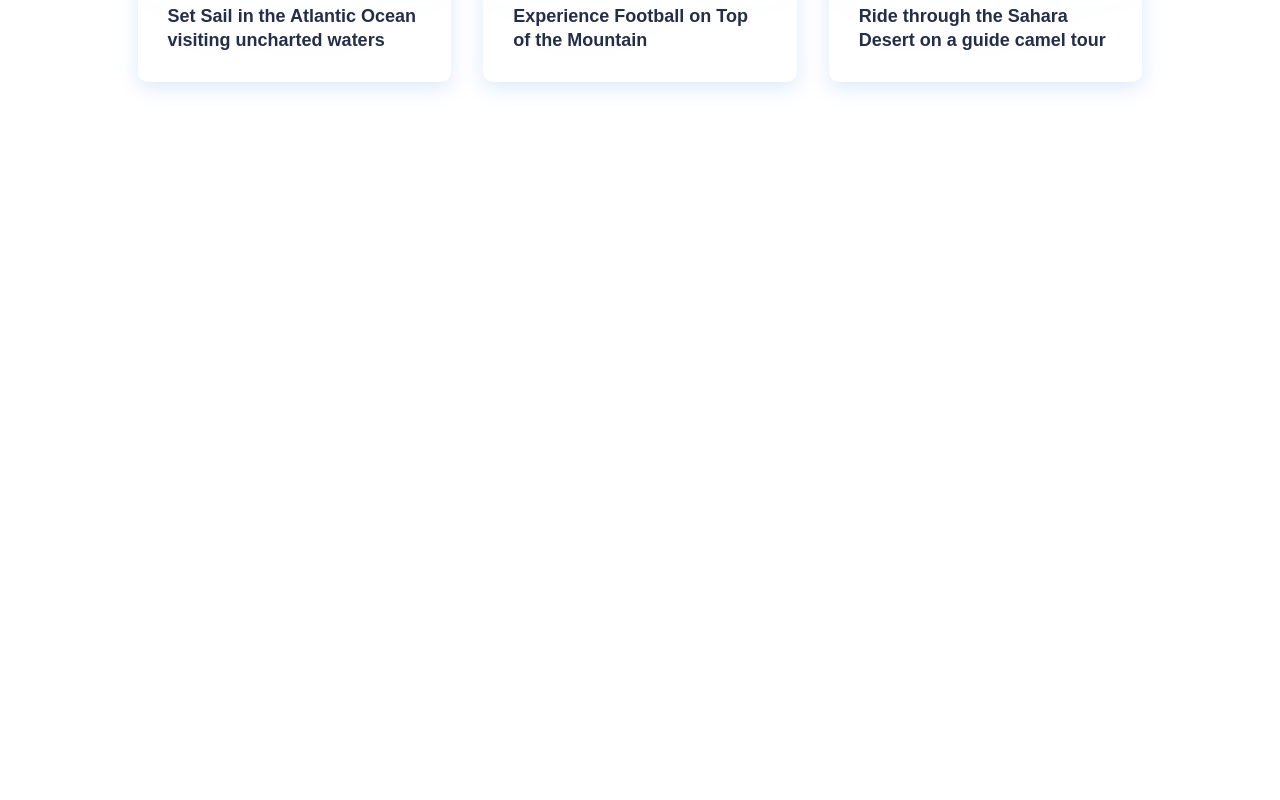
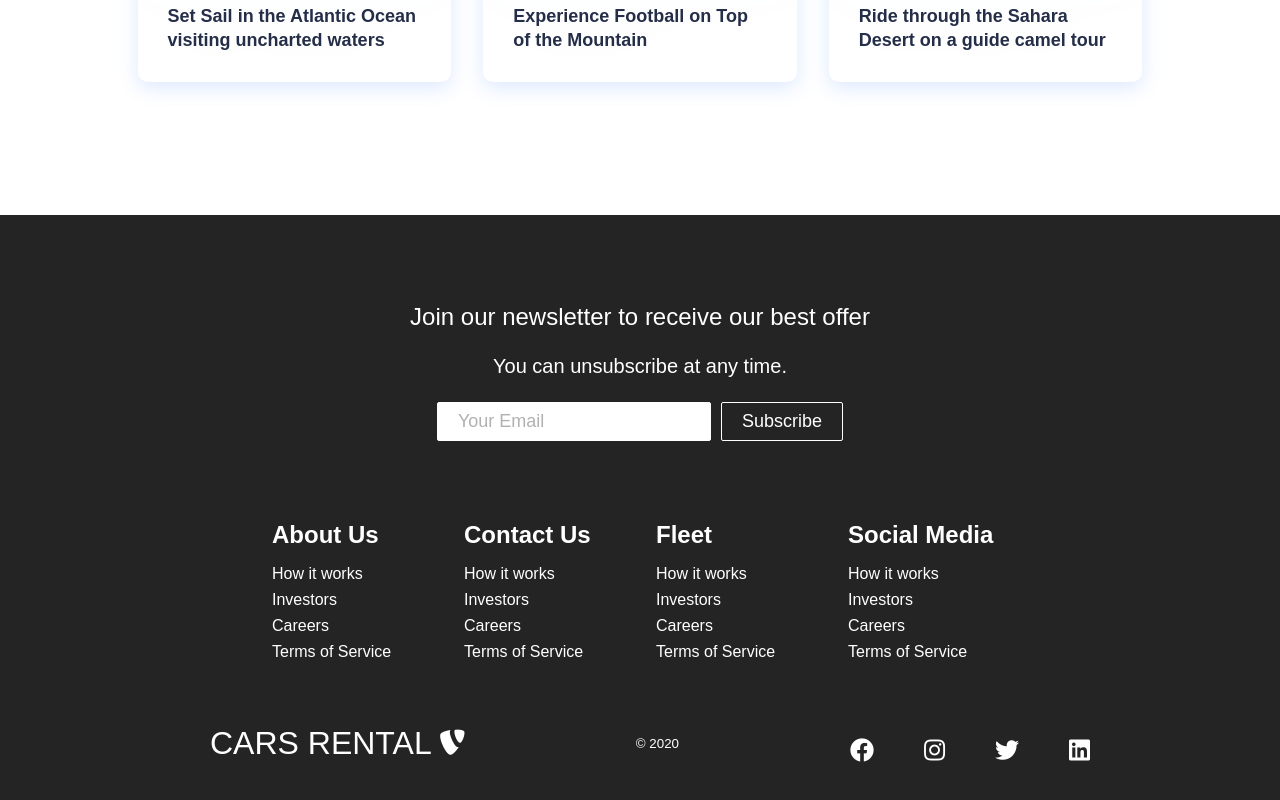
Before and after one commit to czyzu05/cars-rental-website-react, a React (Create React App) app: page / in a window 1280 px wide. Shown: the part 1705-2505 px from the top of the page. Before the commit the page ends 1920 px from the top, so only its background shows below. Built offline with nearby package versions, Linux system fonts and the light colour scheme.

Commit message:
add Footer component

```diff
--- /dev/null
+++ b/src/components/Footer/Footer.css
@@ -0,0 +1,155 @@
+.footer-container {
+  background-color: #242424;
+  padding: 4rem 0 2rem 0;
+  display: flex;
+  flex-direction: column;
+  justify-content: center;
+  align-items: center;
+}
+
+.footer-subscription {
+  display: flex;
+  flex-direction: column;
+  justify-content: center;
+  align-items: center;
+  text-align: center;
+
+  margin-bottom: 24px;
+  padding: 24px;
+  color: #fff;
+}
+
+.footer-subscription-heading {
+  margin-bottom: 24px;
+  font-size: 24px;
+}
+
+.footer-subscription-text {
+  margin-bottom: 24px;
+  font-size: 20px;
+}
+
+.footer-input {
+  padding: 8px 20px;
+  border-radius: 2px;
+  margin-right: 10px;
+  outline: none;
+  border: none;
+  font-size: 18px;
+  margin-bottom: 16px;
+  border: 1px solid #fff;
+}
+
+.footer-links {
+  width: 100%;
+  max-width: 1000px;
+  display: flex;
+  justify-content: center;
+}
+
+.footer-link-wrapper {
+  display: flex;
+}
+
+.footer-link-items {
+  display: flex;
+  flex-direction: column;
+  align-items: flex-start;
+  margin: 16px;
+  text-align: left;
+  width: 160px;
+  box-sizing: border-box;
+}
+
+.footer-link-items h2 {
+  margin-bottom: 16px;
+}
+
+.footer-link-items > h2 {
+  color: #fff;
+}
+
+.footer-link-items a {
+  color: #fff;
+  text-decoration: none;
+  margin-bottom: 0.5rem;
+}
+
+.footer-link-items a:hover {
+  color: #e9e9e9;
+  transition: 0.3s ease-out;
+}
+
+.footer-email-form h2 {
+  margin-bottom: 2rem;
+}
+
+.footer-input::placeholder {
+  color: #b1b1b1;
+}
+
+/* Social Icons */
+.social-icon-link {
+  color: #fff;
+  font-size: 24px;
+}
+
+.social-media {
+  max-width: 1000px;
+  width: 100%;
+}
+
+.social-media-wrap {
+  display: flex;
+  justify-content: space-between;
+  align-items: center;
+  width: 90%;
+  max-width: 1000px;
+  margin: 40px auto 0 auto;
+}
+
+.social-icons {
+  display: flex;
+  justify-content: space-between;
+  align-items: center;
+  width: 240px;
+}
+
+.social-logo {
+  color: #fff;
+  justify-self: start;
+  margin-left: 20px;
+  cursor: pointer;
+  text-decoration: none;
+  font-size: 2rem;
+  display: flex;
+  align-items: center;
+  margin-bottom: 16px;
+}
+
+.website-rights {
+  color: #fff;
+  margin-bottom: 16px;
+}
+
+@media screen and (max-width: 820px) {
+  .footer-links {
+    padding-top: 2rem;
+  }
+
+  .footer-input {
+    width: 100%;
+  }
+
+  .btn {
+    width: 100%;
+  }
+
+  .footer-link-wrapper {
+    flex-direction: column;
+  }
+
+  .social-media-wrap {
+    flex-direction: column;
+  }
+}
--- /dev/null
+++ b/src/components/Footer/Footer.js
@@ -0,0 +1,109 @@
+import React from "react";
+import { Link } from "react-router-dom";
+import Button from "../Button/Button";
+import "./Footer.css";
+const Footer = () => {
+  return (
+    <footer className="footer-container">
+      <section className="footer-subscription">
+        <p className="footer-subscription-heading">
+          Join our newsletter to receive our best offer
+        </p>
+        <div className="footer-subscription-text">
+          You can unsubscribe at any time.
+        </div>
+        <div className="input-areas">
+          <form>
+            <input
+              type="email"
+              name="email"
+              placeholder="Your Email"
+              className="footer-input"
+            />
+            <Button buttonStyle="btn--outline">Subscribe</Button>
+          </form>
+        </div>
+      </section>
+      <div className="footer-links">
+        <div className="footer-link-wrapper">
+          <div className="footer-link-items">
+            <h2>About Us</h2>
+            <Link to="/sign-up">How it works</Link>
+            <Link to="/sign-up">Investors</Link>
+            <Link to="/sign-up">Careers</Link>
+            <Link to="/sign-up">Terms of Service</Link>
+          </div>
+          <div className="footer-link-items">
+            <h2>Contact Us</h2>
+            <Link to="/sign-up">How it works</Link>
+            <Link to="/sign-up">Investors</Link>
+            <Link to="/sign-up">Careers</Link>
+            <Link to="/sign-up">Terms of Service</Link>
+          </div>
+        </div>
+        <div className="footer-link-wrapper">
+          <div className="footer-link-items">
+            <h2>Fleet</h2>
+            <Link to="/sign-up">How it works</Link>
+            <Link to="/sign-up">Investors</Link>
+            <Link to="/sign-up">Careers</Link>
+            <Link to="/sign-up">Terms of Service</Link>
+          </div>
+          <div className="footer-link-items">
+            <h2>Social Media</h2>
+            <Link to="/sign-up">How it works</Link>
+            <Link to="/sign-up">Investors</Link>
+            <Link to="/sign-up">Careers</Link>
+            <Link to="/sign-up">Terms of Service</Link>
+          </div>
+        </div>
+      </div>
+      <section className="social-media">
+        <div className="social-media-wrap">
+          <div className="footer-logo">
+            <Link to="/" className="social-logo">
+              CARS RENTAL <i className="fab fa-typo3"></i>
+            </Link>
+          </div>
+          <small className="website-rights">&copy; 2020</small>
+          <div className="social-icons">
+            <Link
+              to="/"
+              target="_blank"
+              aria-label="Facebook"
+              className="social-icon-link facebook"
+            >
+              <i className="fab fa-facebook"></i>
+            </Link>
+            <Link
+              to="/"
+              target="_blank"
+              aria-label="Instagram"
+              className="social-icon-link instagram"
+            >
+              <i className="fab fa-instagram"></i>
+            </Link>
+            <Link
+              to="/"
+              target="_blank"
+              aria-label="Twitter"
+              className="social-icon-link twitter"
+            >
+              <i className="fab fa-twitter"></i>
+            </Link>
+            <Link
+              to="/"
+              target="_blank"
+              aria-label="LinkedIn"
+              className="social-icon-link linkedin"
+            >
+              <i className="fab fa-linkedin"></i>
+            </Link>
+          </div>
+        </div>
+      </section>
+    </footer>
+  );
+};
+
+export default Footer;
--- a/src/pages/Home.js
+++ b/src/pages/Home.js
@@ -2,12 +2,14 @@ import React from "react";
 import "../App.css";
 import Hero from "../components/Hero/Hero";
 import Cards from "../components/Cards/Cards";
+import Footer from "../components/Footer/Footer";
 
 const Home = () => {
   return (
     <>
       <Hero />
       <Cards />
+      <Footer />
     </>
   );
 };
```
